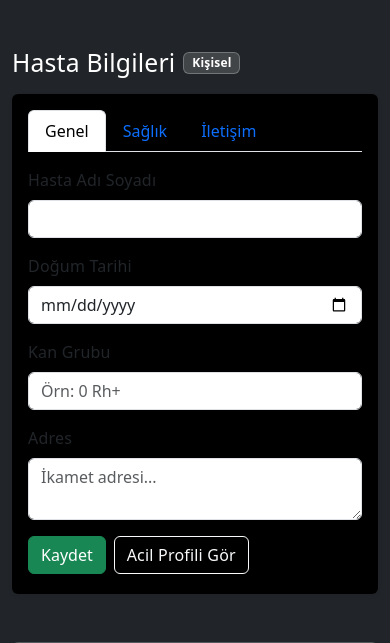
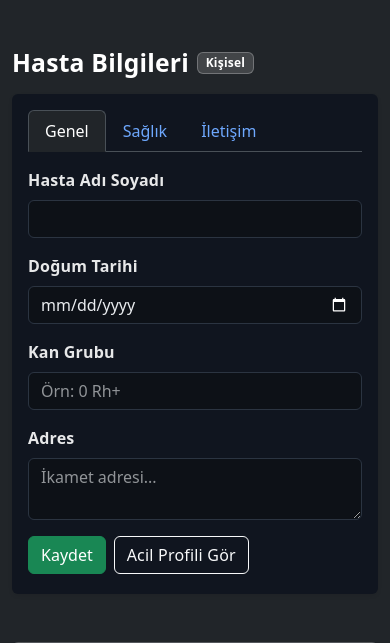
Before and after one commit to mehmetdonmezz/test, a PHP site: page /panel.php in a window 390 px wide. Shown: the part 56-699 px from the top of the page. Run offline with PHP 8.4, Linux system fonts and the light colour scheme; the visitor is signed in with stand-in values (Sample User, id 1); data that the repository does not hold is empty.

Commit message:
Enhance panel UI with dark mode and improved typography
Co-authored-by: ademdonmez9 <ademdonmez9@gmail.com>

```diff
--- a/panel.php
+++ b/panel.php
@@ -194,7 +194,7 @@ $hasAvatar = file_exists($avatar['path']);
 ?>
 
 <!DOCTYPE html>
-<html lang="tr">
+<html lang="tr" data-bs-theme="dark">
 <head>
   <meta charset="UTF-8" />
   <title>Kullanıcı Paneli - ARDİO</title>
@@ -241,7 +241,7 @@ $hasAvatar = file_exists($avatar['path']);
     <div class="row g-4">
       <div class="col-lg-8">
         <div class="d-flex align-items-center mb-3">
-          <h2 class="mb-0">Hasta Bilgileri</h2>
+          <h2 class="mb-0 fw-semibold">Hasta Bilgileri</h2>
           <span class="badge badge-soft ms-2">Kişisel</span>
         </div>
 
@@ -269,19 +269,19 @@ $hasAvatar = file_exists($avatar['path']);
                 <div class="tab-pane fade show active" id="genel" role="tabpanel">
                   <div class="row g-3">
                     <div class="col-md-6">
-                      <label for="hasta_adi" class="form-label">Hasta Adı Soyadı</label>
+                      <label for="hasta_adi" class="form-label fw-semibold">Hasta Adı Soyadı</label>
                       <input type="text" id="hasta_adi" name="hasta_adi" class="form-control" required value="<?= htmlspecialchars($patient["hasta_adi"] ?? "") ?>" />
                     </div>
                     <div class="col-md-3">
-                      <label for="hasta_dogum" class="form-label">Doğum Tarihi</label>
+                      <label for="hasta_dogum" class="form-label fw-semibold">Doğum Tarihi</label>
                       <input type="date" id="hasta_dogum" name="hasta_dogum" class="form-control" required value="<?= htmlspecialchars($patient["hasta_dogum"] ?? "") ?>" />
                     </div>
                     <div class="col-md-3">
-                      <label for="hasta_kan" class="form-label">Kan Grubu</label>
+                      <label for="hasta_kan" class="form-label fw-semibold">Kan Grubu</label>
                       <input type="text" id="hasta_kan" name="hasta_kan" class="form-control" placeholder="Örn: 0 Rh+" value="<?= htmlspecialchars($patient["hasta_kan"] ?? "") ?>" />
                     </div>
                     <div class="col-12">
-                      <label class="form-label">Adres</label>
+                      <label class="form-label fw-semibold">Adres</label>
                       <textarea name="address" class="form-control" rows="2" placeholder="İkamet adresi..."><?= htmlspecialchars($meta['address']) ?></textarea>
                     </div>
                   </div>
@@ -289,27 +289,27 @@ $hasAvatar = file_exists($avatar['path']);
                 <div class="tab-pane fade" id="saglik" role="tabpanel">
                   <div class="row g-3">
                     <div class="col-md-6">
-                      <label class="form-label">Alerjiler</label>
+                      <label class="form-label fw-semibold">Alerjiler</label>
                       <input type="text" name="allergies" class="form-control" placeholder="Virgülle ayırın: Penisilin, Yer fıstığı" value="<?= htmlspecialchars($meta['allergies']) ?>" />
                     </div>
                     <div class="col-md-6">
-                      <label class="form-label">Kronik Hastalıklar</label>
+                      <label class="form-label fw-semibold">Kronik Hastalıklar</label>
                       <input type="text" name="conditions" class="form-control" placeholder="Virgülle ayırın: Diyabet, Hipertansiyon" value="<?= htmlspecialchars($meta['conditions']) ?>" />
                     </div>
                     <div class="col-12">
-                      <label for="hasta_ilac" class="form-label">İlaçlar</label>
+                      <label for="hasta_ilac" class="form-label fw-semibold">İlaçlar</label>
                       <textarea id="hasta_ilac" name="hasta_ilac" class="form-control" rows="2" placeholder="Düzenli kullanılan ilaçlar, dozlar vb."><?= htmlspecialchars($patient["hasta_ilac"] ?? "") ?></textarea>
                     </div>
                     <div class="col-md-6">
-                      <label class="form-label">Doktor Adı</label>
+                      <label class="form-label fw-semibold">Doktor Adı</label>
                       <input type="text" name="doctor_name" class="form-control" value="<?= htmlspecialchars($meta['doctor_name']) ?>" />
                     </div>
                     <div class="col-md-6">
-                      <label class="form-label">Doktor Telefonu</label>
+                      <label class="form-label fw-semibold">Doktor Telefonu</label>
                       <input type="text" name="doctor_phone" class="form-control" placeholder="0xxx..." value="<?= htmlspecialchars($meta['doctor_phone']) ?>" />
                     </div>
                     <div class="col-12">
-                      <label for="extra_notes" class="form-label">Ek Notlar</label>
+                      <label for="extra_notes" class="form-label fw-semibold">Ek Notlar</label>
                       <textarea id="extra_notes" name="extra_notes" class="form-control" rows="3" placeholder="Diğer önemli bilgiler (alerji taşı, implant, cihaz vb.)"><?= htmlspecialchars($meta['extra']) ?></textarea>
                     </div>
                   </div>
@@ -317,11 +317,11 @@ $hasAvatar = file_exists($avatar['path']);
                 <div class="tab-pane fade" id="iletisim" role="tabpanel">
                   <div class="row g-3">
                     <div class="col-md-6">
-                      <label class="form-label">Acil İletişim Adı</label>
+                      <label class="form-label fw-semibold">Acil İletişim Adı</label>
                       <input type="text" name="emergency_name" class="form-control" value="<?= htmlspecialchars($meta['emergency_name']) ?>" />
                     </div>
                     <div class="col-md-6">
-                      <label class="form-label">Acil İletişim Telefonu</label>
+                      <label class="form-label fw-semibold">Acil İletişim Telefonu</label>
                       <input type="text" name="emergency_phone" class="form-control" placeholder="05xx..." value="<?= htmlspecialchars($meta['emergency_phone']) ?>" />
                     </div>
                     <div class="col-12">
@@ -341,34 +341,34 @@ $hasAvatar = file_exists($avatar['path']);
         <?php if ($patient): ?>
           <div class="card bg-black border-0 shadow-sm">
             <div class="card-header border-0 d-flex align-items-center justify-content-between">
-              <h5 class="mb-0">Özet</h5>
+              <h5 class="mb-0 fw-semibold">Özet</h5>
               <a class="btn btn-sm btn-outline-light" href="<?= htmlspecialchars($publicUrl) ?>" target="_blank">Acil Kartı (QR)</a>
             </div>
             <div class="card-body">
               <div class="row g-3">
-                <div class="col-md-6"><strong>Adı Soyadı:</strong> <?= htmlspecialchars($patient["hasta_adi"]) ?></div>
-                <div class="col-md-3"><strong>Doğum:</strong> <?= htmlspecialchars($patient["hasta_dogum"]) ?></div>
-                <div class="col-md-3"><strong>Kan:</strong> <?= htmlspecialchars($patient["hasta_kan"]) ?></div>
+                <div class="col-md-6"><strong>Adı Soyadı:</strong> <span class="text-light"><?= htmlspecialchars($patient["hasta_adi"]) ?></span></div>
+                <div class="col-md-3"><strong>Doğum:</strong> <span class="text-light"><?= htmlspecialchars($patient["hasta_dogum"]) ?></span></div>
+                <div class="col-md-3"><strong>Kan:</strong> <span class="text-light"><?= htmlspecialchars($patient["hasta_kan"]) ?></span></div>
                 <?php if ($meta['emergency_name'] || $meta['emergency_phone']): ?>
-                  <div class="col-12"><strong>Acil İletişim:</strong> <?= htmlspecialchars(trim($meta['emergency_name'].' '.$meta['emergency_phone'])) ?></div>
+                  <div class="col-12"><strong>Acil İletişim:</strong> <span class="text-light"><?= htmlspecialchars(trim($meta['emergency_name'].' '.$meta['emergency_phone'])) ?></span></div>
                 <?php endif; ?>
                 <?php if ($meta['address']): ?>
-                  <div class="col-12"><strong>Adres:</strong> <?= nl2br(htmlspecialchars($meta['address'])) ?></div>
+                  <div class="col-12"><strong>Adres:</strong> <span class="text-light"><?= nl2br(htmlspecialchars($meta['address'])) ?></span></div>
                 <?php endif; ?>
                 <?php if ($meta['doctor_name'] || $meta['doctor_phone']): ?>
-                  <div class="col-12"><strong>Doktor:</strong> <?= htmlspecialchars(trim($meta['doctor_name'].' '.$meta['doctor_phone'])) ?></div>
+                  <div class="col-12"><strong>Doktor:</strong> <span class="text-light"><?= htmlspecialchars(trim($meta['doctor_name'].' '.$meta['doctor_phone'])) ?></span></div>
                 <?php endif; ?>
                 <?php if ($meta['allergies']): ?>
-                  <div class="col-12"><strong>Alerjiler:</strong> <?= htmlspecialchars($meta['allergies']) ?></div>
+                  <div class="col-12"><strong>Alerjiler:</strong> <span class="text-light"><?= htmlspecialchars($meta['allergies']) ?></span></div>
                 <?php endif; ?>
                 <?php if ($meta['conditions']): ?>
-                  <div class="col-12"><strong>Kronik Hastalıklar:</strong> <?= htmlspecialchars($meta['conditions']) ?></div>
+                  <div class="col-12"><strong>Kronik Hastalıklar:</strong> <span class="text-light"><?= htmlspecialchars($meta['conditions']) ?></span></div>
                 <?php endif; ?>
                 <?php if (!empty($patient['hasta_ilac'])): ?>
-                  <div class="col-12"><strong>İlaçlar:</strong><br/><?= nl2br(htmlspecialchars($patient['hasta_ilac'])) ?></div>
+                  <div class="col-12"><strong>İlaçlar:</strong><br/><span class="text-light"><?= nl2br(htmlspecialchars($patient['hasta_ilac'])) ?></span></div>
                 <?php endif; ?>
                 <?php if ($meta['extra']): ?>
-                  <div class="col-12"><strong>Ek Notlar:</strong><br/><?= nl2br(htmlspecialchars($meta['extra'])) ?></div>
+                  <div class="col-12"><strong>Ek Notlar:</strong><br/><span class="text-light"><?= nl2br(htmlspecialchars($meta['extra'])) ?></span></div>
                 <?php endif; ?>
               </div>
             </div>
```
